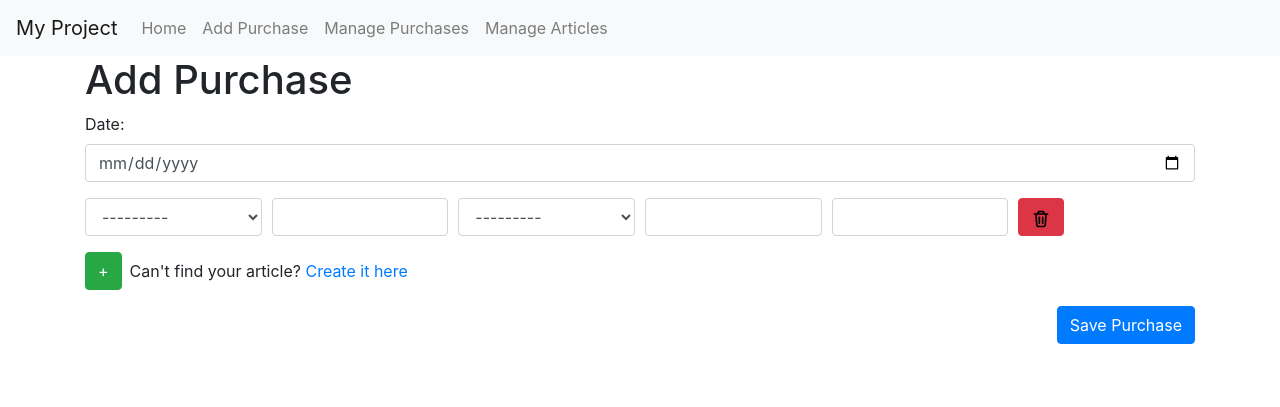
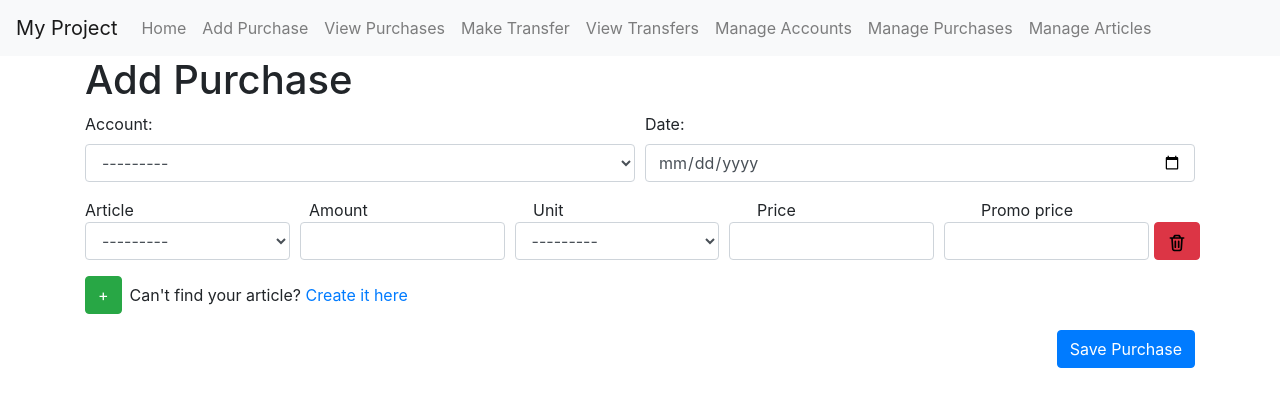
Before and after one commit to R4Sput1n/Budget-Tracker, a Django app: page /purchases/add/ in a window 1280 px wide. Shown: the top 407 px of the page. Run offline with Django 5.2, Linux system fonts and the light colour scheme; data that the repository does not hold is empty; some libraries are stand-ins or nearby versions.

Commit message:
add transfers and modify purchases

```diff
--- a/home/templates/base.html
+++ b/home/templates/base.html
@@ -13,7 +13,8 @@
 <body>
 <nav class="navbar navbar-expand-lg navbar-light bg-light">
   <a class="navbar-brand" href="{% url 'home:index' %}">My Project</a>
-        <button class="navbar-toggler" type="button" data-toggle="collapse" data-target="#navbarNav" aria-controls="navbarNav" aria-expanded="false" aria-label="Toggle navigation">
+  <button class="navbar-toggler" type="button" data-toggle="collapse" data-target="#navbarNav" aria-controls="navbarNav"
+          aria-expanded="false" aria-label="Toggle navigation">
     <span class="navbar-toggler-icon"></span>
   </button>
   <div class="collapse navbar-collapse" id="navbarNav">
@@ -23,6 +24,18 @@
       </li>
       <li class="nav-item">
         <a class="nav-link" href="{% url 'purchases:add_purchase' %}">Add Purchase</a>
+      </li>
+      <li class="nav-item">
+        <a class="nav-link" href="{% url 'purchases:purchase_list' %}">View Purchases</a>
+      </li>
+      <li class="nav-item">
+        <a class="nav-link" href="{% url 'purchases:add_transfer' %}">Make Transfer</a>
+      </li>
+      <li class="nav-item">
+        <a class="nav-link" href="{% url 'purchases:transfer_list' %}">View Transfers</a>
+      </li>
+      <li class="nav-item">
+        <a class="nav-link" href="/admin/purchases/bankaccount/">Manage Accounts</a>
       </li>
       <li class="nav-item">
         <a class="nav-link" href="/admin/purchases/purchase/">Manage Purchases</a>
--- a/purchases/forms.py
+++ b/purchases/forms.py
@@ -1,14 +1,17 @@
 from django import forms
-from .models import Purchase, PurchaseItem, Unit
+from .models import Purchase, PurchaseItem, Unit, Transfer
 from home.models import Article
+
 
 class PurchaseForm(forms.ModelForm):
     class Meta:
         model = Purchase
-        fields = ['date']
+        fields = ['account', 'date']
         widgets = {
+            'account': forms.Select(attrs={'class': 'form-control'}),
             'date': forms.DateInput(attrs={'type': 'date', 'class': 'form-control'}),
         }
+
 
 class PurchaseItemForm(forms.ModelForm):
     article = forms.ModelChoiceField(
@@ -27,6 +30,7 @@ class PurchaseItemForm(forms.ModelForm):
             'promo_price': forms.NumberInput(attrs={'class': 'form-control'}),
         }
 
+
 class ArticleForm(forms.ModelForm):
     class Meta:
         model = Article
@@ -36,3 +40,12 @@ class ArticleForm(forms.ModelForm):
             'producer_name': forms.TextInput(attrs={'class': 'form-control'}),
             'subcategory': forms.Select(attrs={'class': 'form-control', 'empty_label': 'Select subcategory (optional)'}),
         }
+
+
+class TransferForm(forms.ModelForm):
+    class Meta:
+        model = Transfer
+        fields = ['source_account', 'destination_account', 'amount', 'date']
+        widgets = {
+            'date': forms.DateInput(attrs={'type': 'date'}),
+        }
--- a/purchases/models.py
+++ b/purchases/models.py
@@ -3,15 +3,34 @@ from home.models import Article
 
 
 class Unit(models.Model):
-    name = models.CharField(max_length=10, unique=True)
+    name = models.CharField(max_length=5, unique=True)
     description = models.CharField(max_length=100)
 
     def __str__(self):
         return self.name
 
 
+class BankAccount(models.Model):
+    name = models.CharField(max_length=20, unique=True)
+    balance = models.DecimalField(max_digits=10, decimal_places=2)
+
+    def __str__(self):
+        return f"{self.name}: {self.balance}"
+
+class Transfer(models.Model):
+    source_account = models.ForeignKey(BankAccount, related_name='outgoing_transfers', on_delete=models.CASCADE)
+    destination_account = models.ForeignKey(BankAccount, related_name='incoming_transfers',
+                                            on_delete=models.CASCADE)
+    amount = models.DecimalField(max_digits=10, decimal_places=2)
+    date = models.DateField()
+
+    def __str__(self):
+        return f"Transfer of {self.amount} from {self.source_account} to {self.destination_account} on {self.date}"
+
+
 class Purchase(models.Model):
     date = models.DateField()
+    account = models.ForeignKey(BankAccount, on_delete=models.SET_NULL, null=True)
 
     def __str__(self):
         return f"Purchase on {self.date}"
--- a/purchases/templates/purchases/add_purchase.html
+++ b/purchases/templates/purchases/add_purchase.html
@@ -6,8 +6,25 @@
 <h1>Add Purchase</h1>
 <form method="post" id="purchaseForm">
   {% csrf_token %}
-  {{ form.as_p }}
+  <div class="form-row mb-3">
+    <div class="col-md-6">
+      {{ form.account.label_tag }}
+      {{ form.account }}
+    </div>
+    <div class="col-md-6">
+      {{ form.date.label_tag }}
+      {{ form.date }}
+    </div>
+  </div>
   {{ formset.management_form }}
+  <div class="form-row">
+    <div class="col">Article</div>
+    <div class="col">Amount</div>
+    <div class="col">Unit</div>
+    <div class="col">Price</div>
+    <div class="col">Promo price</div>
+    <div class="d-flex justify-content-end"></div>
+  </div>
   <div id="formsetContainer">
     {% for form in formset %}
     <div class="form-row mb-3">
@@ -16,7 +33,7 @@
       <div class="col">{{ form.unit }}</div>
       <div class="col">{{ form.price }}</div>
       <div class="col">{{ form.promo_price }}</div>
-      <div class="col d-flex align-items-center">
+      <div class="d-flex justify-content-end">
         <button type="button" class="btn btn-danger remove-form-btn">
           <svg viewBox="0 0 24 24" fill="none" xmlns="http://www.w3.org/2000/svg" width="20" height="20">
             <path
@@ -40,7 +57,7 @@
 
 <!-- Hidden empty form template -->
 <div id="empty-form" class="d-none">
-  <div class="form-row">
+  <div class="form-row mb-3">
     <div class="col">
       {{ formset.empty_form.article }}
     </div>
@@ -56,17 +73,18 @@
     <div class="col">
       {{ formset.empty_form.promo_price }}
     </div>
-    <div class="col d-flex align-items-center">
+    <div class="d-flex justify-content-end">
       <button type="button" class="btn btn-danger remove-form-btn">
         <svg viewBox="0 0 24 24" fill="none" xmlns="http://www.w3.org/2000/svg" width="20" height="20">
           <path
               d="M18 6L17.1991 18.0129C17.129 19.065 17.0939 19.5911 16.8667 19.99C16.6666 20.3412 16.3648 20.6235 16.0011 20.7998C15.588 21 15.0607 21 14.0062 21H9.99377C8.93927 21 8.41202 21 7.99889 20.7998C7.63517 20.6235 7.33339 20.3412 7.13332 19.99C6.90607 19.5911 6.871 19.065 6.80086 18.0129L6 6M4 6H20M16 6L15.7294 5.18807C15.4671 4.40125 15.3359 4.00784 15.0927 3.71698C14.8779 3.46013 14.6021 3.26132 14.2905 3.13878C13.9376 3 13.523 3 12.6936 3H11.3064C10.477 3 10.0624 3 9.70951 3.13878C9.39792 3.26132 9.12208 3.46013 8.90729 3.71698C8.66405 4.00784 8.53292 4.40125 8.27064 5.18807L8 6M14 10V17M10 10V17"
-              stroke="#000000" stroke-width="2" stroke-linecap="round" stroke-linejoin="round"/>
+              stroke="#000000" stroke-width="2" stroke-linecap="round" stroke-linejoin="round"></path>
         </svg>
       </button>
     </div>
   </div>
 </div>
+
 
 <!-- Modal -->
 <div class="modal fade" id="newArticleModal" tabindex="-1" role="dialog" aria-labelledby="newArticleModalLabel"
@@ -111,7 +129,7 @@
             const formIdx = document.querySelectorAll('#formsetContainer .form-row').length;
             const emptyForm = document.getElementById('empty-form').innerHTML.replace(/__prefix__/g, formIdx);
             const div = document.createElement('div');
-            div.classList.add('form-row', 'mb-3');
+            // div.classList.add('form-row', 'mb-3');
 
             div.innerHTML = emptyForm;
             formsetContainer.appendChild(div);
--- a/purchases/urls.py
+++ b/purchases/urls.py
@@ -1,10 +1,14 @@
 from django.urls import path
 from . import views
+from home import views as home_views
 
 app_name = 'purchases'
 
 urlpatterns = [
     path('add/', views.add_purchase, name='add_purchase'),
     path('create_article/', views.create_article, name='create_article'),
-    path('', views.purchase_list, name='purchase_list'),
+    path('purchase_list', views.purchase_list, name='purchase_list'),
+    path('get_expenses/', home_views.get_expenses, name='get_expenses'),
+    path('add_transfer/', views.add_transfer, name='add_transfer'),
+    path('transfer_list', views.transfer_list, name='transfer_list'),
 ]
--- a/purchases/views.py
+++ b/purchases/views.py
@@ -1,9 +1,10 @@
 from django.shortcuts import render, redirect
 from django.http import JsonResponse
-from .forms import PurchaseForm, PurchaseItemForm, ArticleForm
-from .models import Purchase, PurchaseItem
+from .forms import PurchaseForm, PurchaseItemForm, ArticleForm, TransferForm
+from .models import Purchase, PurchaseItem, Transfer
 from home.models import Article
 from django.forms import inlineformset_factory
+from django.db import transaction
 import logging
 
 logger = logging.getLogger(__name__)
@@ -21,12 +22,25 @@ def add_purchase(request):
 
         if form.is_valid() and formset.is_valid():
             try:
-                purchase = form.save()
+                purchase = form.save(commit=False)
                 items = formset.save(commit=False)
+
+                # Calculate total purchase amount
+                total_amount = sum(item.promo_price if item.promo_price else item.price for item in items if item.price)
+
+                # Deduct total amount from the account balance
+                account = purchase.account
+                if account:
+                    account.balance -= total_amount
+                    account.save()
+
+                purchase.save()  # Save the purchase instance after modifying the account balance
+
                 for item in items:
                     item.purchase = purchase
                     item.save()
                 formset.save_m2m()  # If there are any many-to-many relationships
+
                 return redirect('purchases:purchase_list')
             except Exception as e:
                 print(f"Error saving purchase: {e}")
@@ -45,7 +59,6 @@ def add_purchase(request):
                   {'form': form, 'formset': formset, 'article_form': article_form, 'articles': Article.objects.all()})
 
 
-
 def create_article(request):
     if request.method == 'POST':
         form = ArticleForm(request.POST)
@@ -56,6 +69,52 @@ def create_article(request):
             return JsonResponse({'success': False, 'errors': form.errors})
     return JsonResponse({'success': False, 'error': 'Invalid request method'})
 
+
 def purchase_list(request):
     purchases = Purchase.objects.all().prefetch_related('items__article')
-    return render(request, 'purchases/purchase_list.html', {'purchases': purchases})
+
+    purchase_data = []
+    for purchase in purchases:
+        total_price = sum(
+            item.promo_price if item.promo_price else item.price
+            for item in purchase.items.all()
+        )
+        purchase_data.append({
+            'purchase': purchase,
+            'total_price': total_price
+        })
+
+    return render(request, 'purchases/purchase_list.html', {'purchase_data': purchase_data})
+
+def add_transfer(request):
+    if request.method == 'POST':
+        form = TransferForm(request.POST)
+        if form.is_valid():
+            transfer = form.save(commit=False)
+            with transaction.atomic():
+                transfer.source_account.balance -= transfer.amount
+                transfer.destination_account.balance += transfer.amount
+                transfer.source_account.save()
+                transfer.destination_account.save()
+                transfer.save()
+            return redirect('purchases:transfer_list')
+    else:
+        form = TransferForm()
+    return render(request, 'purchases/add_transfer.html', {'form': form})
+
+
+def transfer_list(request):
+    transfers = Transfer.objects.all()
+
+    # Calculate the balances before and after the transfer
+    transfer_data = []
+    for transfer in transfers:
+        source_balance_before = transfer.source_account.balance + transfer.amount
+        destination_balance_before = transfer.destination_account.balance - transfer.amount
+        transfer_data.append({
+            'transfer': transfer,
+            'source_balance_before': source_balance_before,
+            'destination_balance_before': destination_balance_before,
+        })
+
+    return render(request, 'purchases/transfer_list.html', {'transfer_data': transfer_data})
```
Also changed, not shown: home/forms.py (added, +26 -0 lines), home/templates/home/index.html (+78 -2 lines), home/views.py (+127 -1 lines), purchases/admin.py (+24 -1 lines), purchases/templates/purchases/add_transfer.html (added, +12 -0 lines), purchases/templates/purchases/purchase_list.html (+9 -5 lines), purchases/templates/purchases/transfer_list.html (added, +37 -0 lines), purchases/migrations/0002_bankaccount_purchase_account.py (added), purchases/migrations/0003_alter_unit_name.py (added), purchases/migrations/0004_alter_bankaccount_name_alter_unit_name.py (added), purchases/migrations/0005_rename_amount_bankaccount_balance.py (added), purchases/migrations/0006_transfer.py (added). Lines whose indentation alone changed are shown as unchanged.
